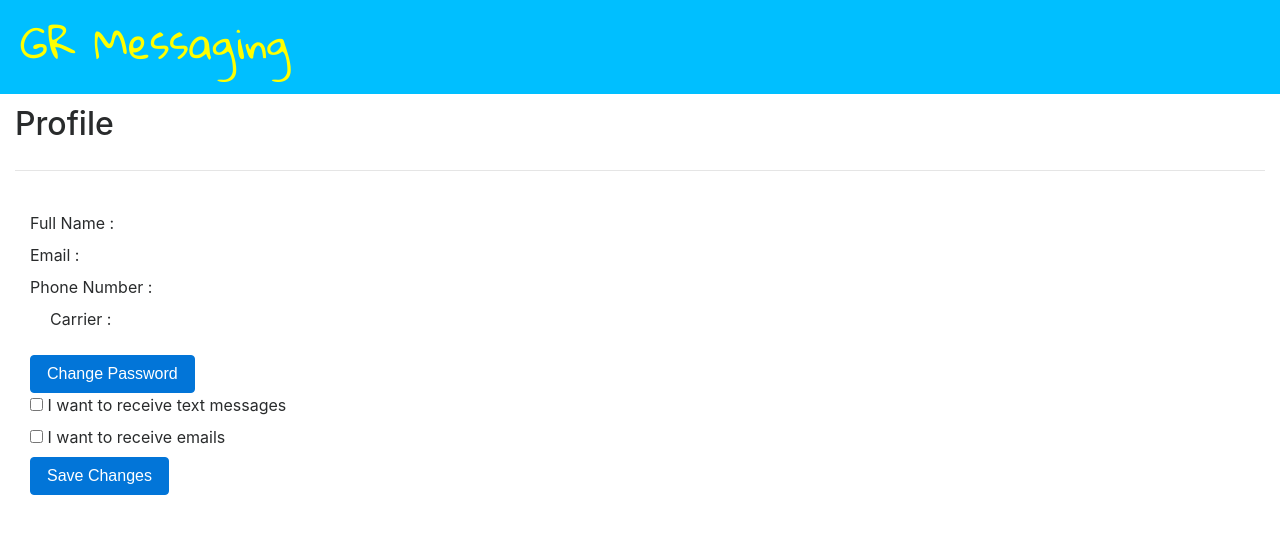
After one commit to sykog/grmessage, a PHP site: template views/studentProfile.html in a window 1280 px wide. The commit adds this page. Shown: the top 534 px of the page. Run offline with PHP 8.4, Linux system fonts and the light colour scheme; the template is opened without the code that fills it, so the values that code supplies are empty; some libraries are stand-ins or nearby versions.

Commit message:
created the student profile page and route to it

```diff
--- a/index.php
+++ b/index.php
@@ -189,6 +189,11 @@ $f3->route('GET|POST /message', function($f3, $params) {
     echo $template->render('views/instructorMessage.html');
 });
 
+$f3->route('GET|POST /profile', function($f3, $params) {
+    $dbh = new Database(DB_DSN,DB_USERNAME, DB_PASSWORD);
+    $template = new Template();
+    echo $template->render('views/studentProfile.html');
+});
 
 // run fat free
 $f3->run();
--- /dev/null
+++ b/views/studentProfile.html
@@ -0,0 +1,62 @@
+<!DOCTYPE html>
+<html lang="en">
+<head>
+    <meta charset="UTF-8">
+    <title>Profile</title>
+    <meta charset="UTF-8">
+    <meta name="viewport" content="width=device-width, initial-scale=1">
+    <!--Style sheets-->
+    <link rel="stylesheet" href="https://maxcdn.bootstrapcdn.com/bootstrap/4.0.0-beta.3/css/bootstrap.min.css" integrity="sha384-Zug+QiDoJOrZ5t4lssLdxGhVrurbmBWopoEl+M6BdEfwnCJZtKxi1KgxUyJq13dy" crossorigin="anonymous">
+    <link type="text/css" rel="stylesheet" href="/355/grmessage/styles/main.css">
+    <link type="text/css" rel="stylesheet" href="/355/grmessage/styles/form.css">
+
+    <!-- Javascript-->
+    <script src="http://code.jquery.com/jquery.js"></script>
+    <script src="https://cdnjs.cloudflare.com/ajax/libs/jquery.maskedinput/1.4.1/jquery.maskedinput.min.js" type="text/javascript"></script>
+</head>
+<body>
+<header class="header clearfix" id="mainHeader">
+    <a href=""><h1>GR Messaging</h1></a>
+</header>
+
+<div class="container" id="mainContainer">
+    <h2 id="regHeader">Profile</h2>
+    <br><br>
+    <hr>
+
+    <div class="col-6">
+        <form class="form" action="" method="post">
+            <br>
+
+            <label class="form-control-label" >Full Name :<span class="red"></span></label>
+            <br>
+
+            <label class="form-control-label" >Email :<span class="red"></span></label>
+            <br>
+
+            <div id="studentFields">
+
+                <label class="form-control-label">Phone Number :<span class="red"></span></label>
+                <br>
+                <label class="form-check-label">Carrier :</label>
+                <br><br>
+
+            </div>
+            <button id="submit" class="btn btn-primary" type="submit" name="changePassword">Change Password</button>
+            <br>
+            <input id="textReceive" type="checkbox">
+            <label>I want to receive text messages</label>
+            <br>
+            <input id="emailReceive" type="checkbox">
+            <label>I want to receive emails</label>
+            <br>
+            <button id="save" class="btn btn-primary" type="submit" name="save">Save Changes</button>
+
+        </form>
+    </div>
+    <div class="col-6">
+        <label></label>
+    </div>
+</div> <!-- /container -->
+</body>
+</html>
```
